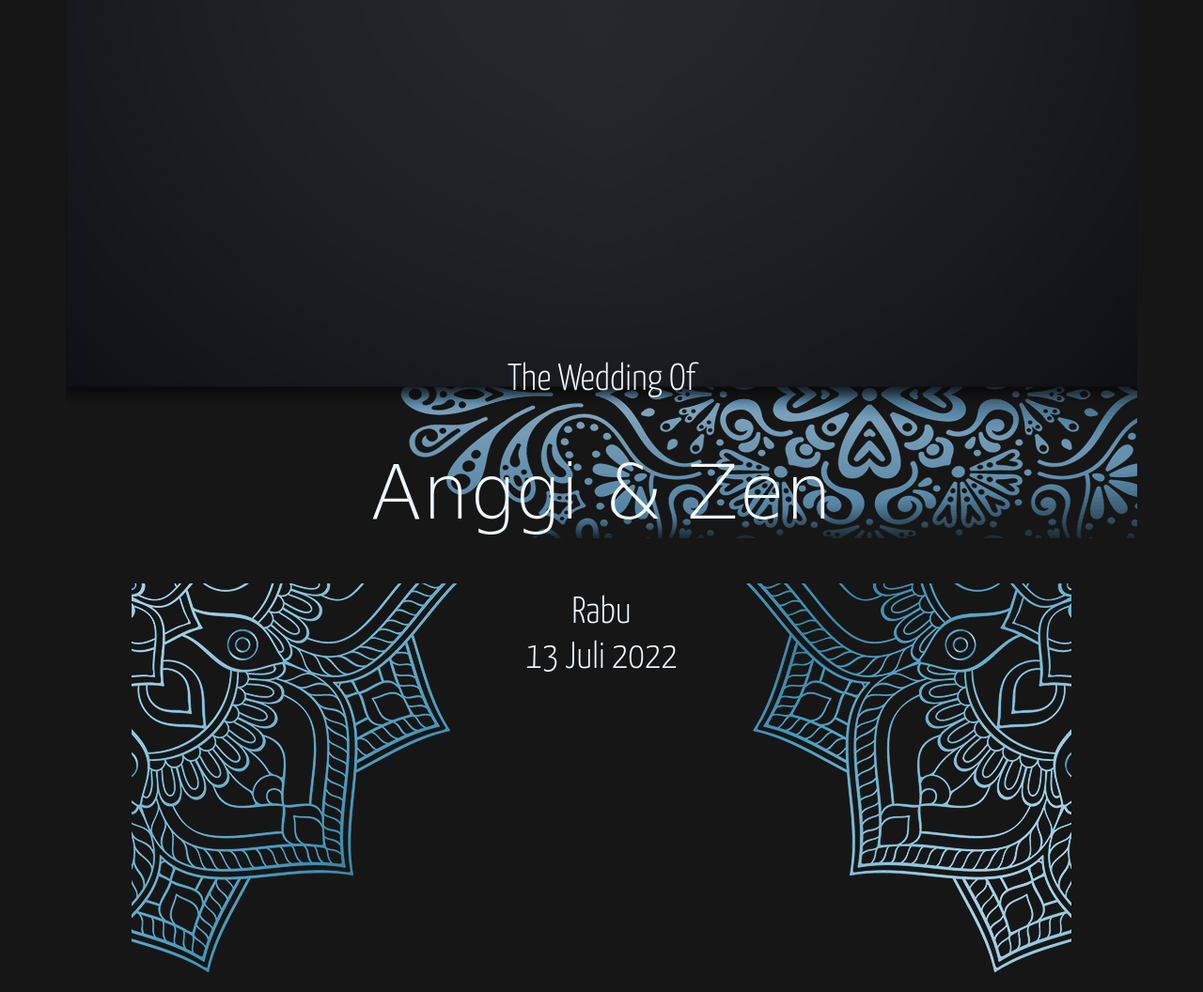
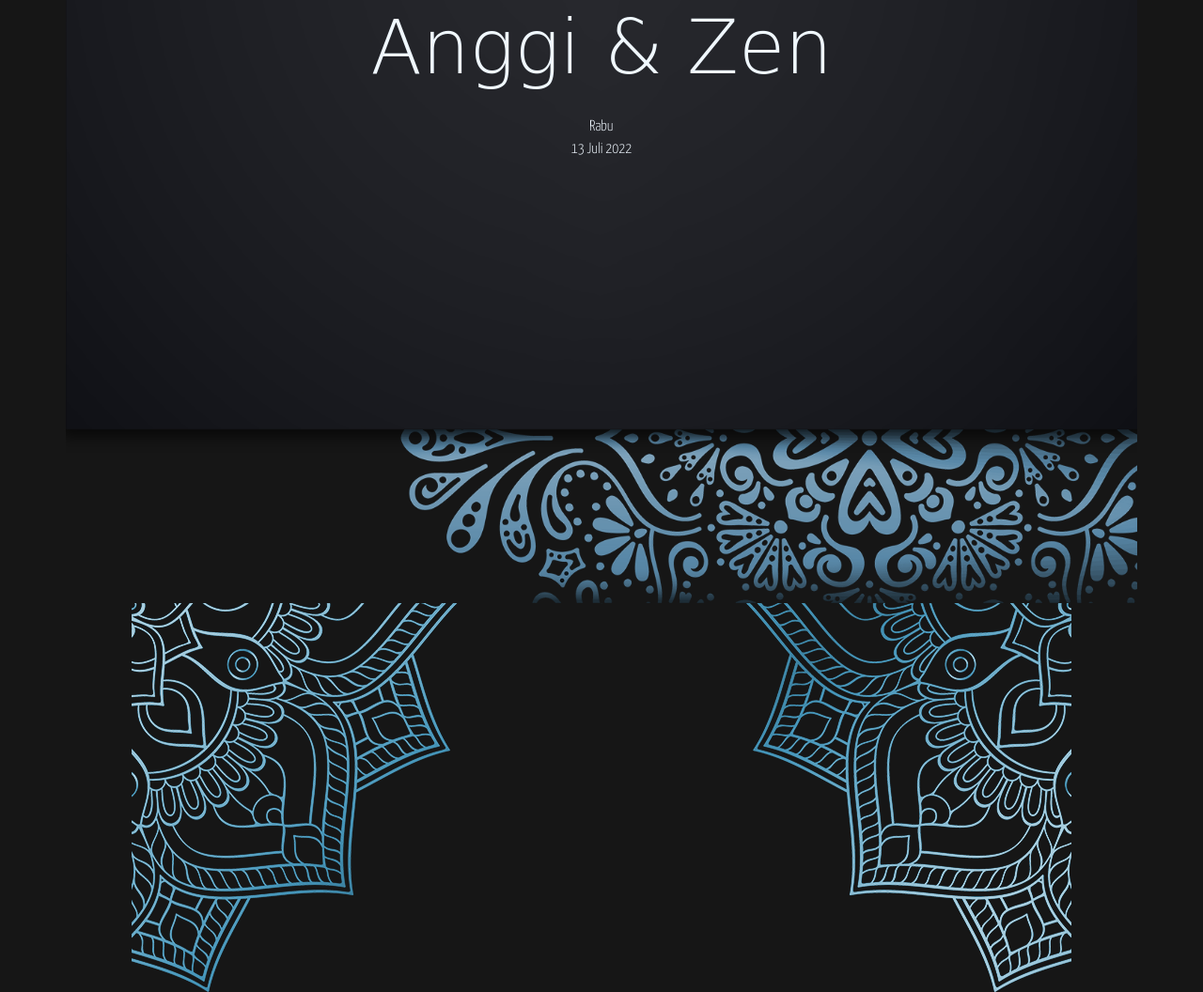
Before and after one commit to agung056/undangan-web, a plain HTML site: page index.html in a window 1280 px wide. Shown: the part 275-1331 px from the top of the page at 94% size. Drawn offline with nearby package versions, Linux system fonts and the light colour scheme; a web font is replaced by a local one.

Commit message:
back normal

```diff
--- a/index.html
+++ b/index.html
@@ -24,13 +24,13 @@
 </head>
 
 <body>
-    <div id="bg1" class="container p-0 text-center my-5">
-        <img src="img/ornamen2.2.png" class="img-fluid" alt="...">
+    <div id="bg1" class="container p-0 text-center">
+        <img src="img/ornamen2.png" class="img-fluid" alt="...">
     </div>
     <div id="p1" class="container">
         <h6 id="two">The Wedding Of</h6>
         <h1 id="adz" class="display-1">Anggi & Zen</h1>
-        <h6 id="rabu">Rabu <br> 13 Juli 2022</h6>
+        <span id="rabu">Rabu <br> 13 Juli 2022</span>
     </div>
 
     <div id="bg2" class="container text-center">
--- a/style.css
+++ b/style.css
@@ -6,20 +6,14 @@ html {
   color: aliceblue;
 }
 
-#bg1 {
-  height: 100%;
-  width: auto;
-}
-
 #bg1 img {
   width: 100%;
-  height: 100%;
 }
 
 #p1 {
   height: auto;
   width: 100%;
-  margin-top: 50%;
+  margin-top: 19%;
   padding: 0;
   position: absolute;
   font-family: "Yanone Kaffeesatz", sans-serif;
@@ -31,22 +25,13 @@ html {
 }
 
 #two {
-  margin-top: 1rem;
   margin-bottom: 1rem;
-  font-size: 2.5rem;
 }
 
 #adz {
   font-family: "The Nautigal", cursive;
-  font-size: 5rem;
-  margin-bottom: 3.5rem;
-  margin-top: 3rem;
-}
-
-#rabu {
-  font-size: 2.5rem;
-  margin-top: 1.5rem;
-  margin-bottom: 0;
+  /* font-size: 3rem; */
+  margin-bottom: 1.5rem;
 }
 
 #bg2 {
@@ -91,7 +76,7 @@ html {
 }
 
 .img-thumbnail {
-  width: 60%;
+  width: 70%;
 }
 
 .btn {
```
